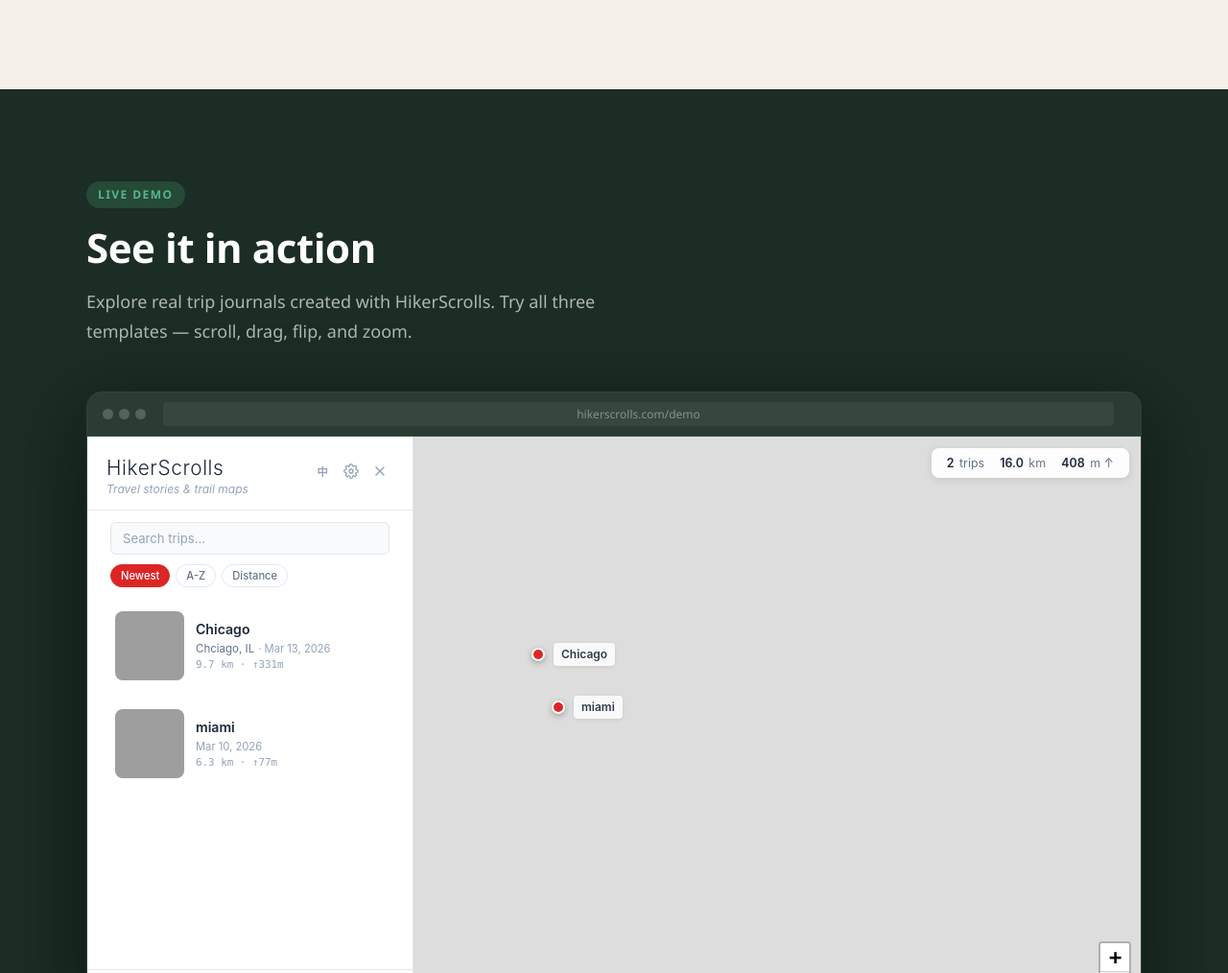
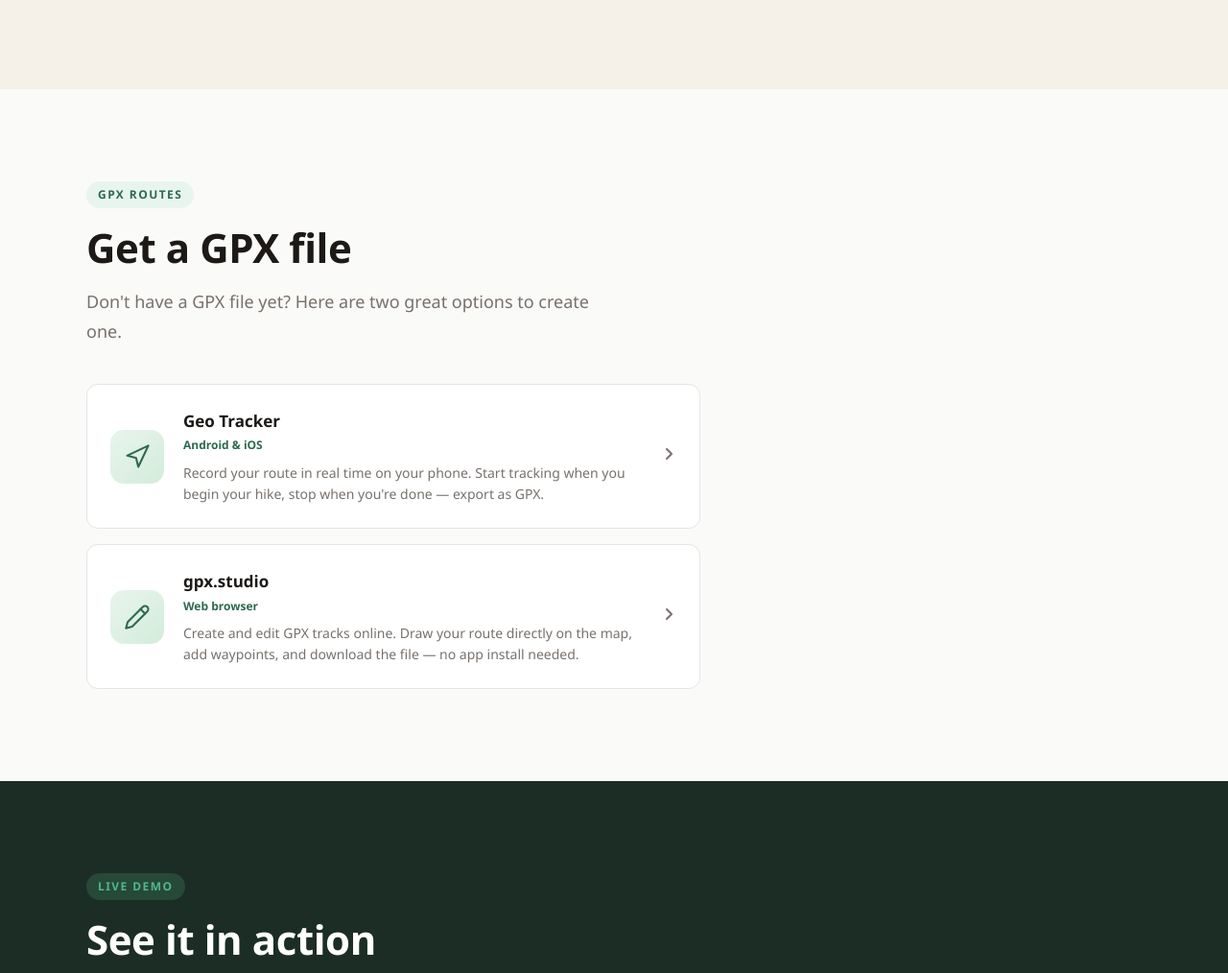
Before and after one commit to HikerScrolls/hikerscrolls-app, a plain HTML site: page index.html in a window 1280 px wide. Shown: the part 3132-4146 px from the top of the page at 96% size. Drawn offline with nearby package versions, Linux system fonts and the light colour scheme.

Commit message:
Add GPX section with Geo Tracker and gpx.studio links

```diff
--- a/index.html
+++ b/index.html
@@ -330,6 +330,52 @@
   </div>
 </section>
 
+<!-- ── GPX ──────────────────────────────────────────────────── -->
+<section class="section" id="gpx">
+  <div class="section-inner">
+    <span class="section-label">GPX Routes</span>
+    <h2 class="section-title">Get a GPX file</h2>
+    <p class="section-sub">Don't have a GPX file yet? Here are two great options to create one.</p>
+
+    <div class="gpx-grid">
+
+      <a class="gpx-card" href="https://play.google.com/store/apps/details?id=com.ilyabogdanovich.geotracker" target="_blank" rel="noopener">
+        <div class="gpx-icon">
+          <svg width="28" height="28" viewBox="0 0 24 24" fill="none" stroke="var(--brand)" stroke-width="1.8" stroke-linecap="round" stroke-linejoin="round">
+            <polygon points="3 11 22 2 13 21 11 13 3 11"/>
+          </svg>
+        </div>
+        <div class="gpx-info">
+          <div class="gpx-name">Geo Tracker</div>
+          <div class="gpx-platform">Android &amp; iOS</div>
+          <p class="gpx-desc">Record your route in real time on your phone. Start tracking when you begin your hike, stop when you're done — export as GPX.</p>
+        </div>
+        <div class="gpx-arrow">
+          <svg width="16" height="16" viewBox="0 0 16 16" fill="none" stroke="currentColor" stroke-width="2" stroke-linecap="round" stroke-linejoin="round"><path d="M6 3l5 5-5 5"/></svg>
+        </div>
+      </a>
+
+      <a class="gpx-card" href="https://gpx.studio" target="_blank" rel="noopener">
+        <div class="gpx-icon">
+          <svg width="28" height="28" viewBox="0 0 24 24" fill="none" stroke="var(--brand)" stroke-width="1.8" stroke-linecap="round" stroke-linejoin="round">
+            <path d="M17 3a2.83 2.83 0 1 1 4 4L7.5 20.5 2 22l1.5-5.5Z"/>
+            <path d="m15 5 4 4"/>
+          </svg>
+        </div>
+        <div class="gpx-info">
+          <div class="gpx-name">gpx.studio</div>
+          <div class="gpx-platform">Web browser</div>
+          <p class="gpx-desc">Create and edit GPX tracks online. Draw your route directly on the map, add waypoints, and download the file — no app install needed.</p>
+        </div>
+        <div class="gpx-arrow">
+          <svg width="16" height="16" viewBox="0 0 16 16" fill="none" stroke="currentColor" stroke-width="2" stroke-linecap="round" stroke-linejoin="round"><path d="M6 3l5 5-5 5"/></svg>
+        </div>
+      </a>
+
+    </div>
+  </div>
+</section>
+
 <!-- ── DEMO ──────────────────────────────────────────────────── -->
 <section class="demo-section" id="demo">
   <div class="section-inner">
--- a/style-landing.css
+++ b/style-landing.css
@@ -475,6 +475,64 @@ a { color: inherit; text-decoration: none; }
   line-height: 1.65;
 }
 
+/* ── GPX SECTION ─────────────────────────────────────────── */
+.gpx-grid {
+  display: flex;
+  flex-direction: column;
+  gap: 16px;
+  margin-top: 40px;
+  max-width: 640px;
+}
+.gpx-card {
+  display: flex;
+  align-items: center;
+  gap: 20px;
+  background: var(--bg-card);
+  border: 1px solid var(--border);
+  border-radius: var(--radius);
+  padding: 24px;
+  transition: all .25s;
+  text-decoration: none;
+  color: inherit;
+}
+.gpx-card:hover {
+  transform: translateY(-2px);
+  box-shadow: var(--shadow-md);
+  border-color: var(--brand-light);
+}
+.gpx-icon {
+  width: 56px; height: 56px;
+  border-radius: 14px;
+  background: linear-gradient(135deg, #e8f5ee, #d4ecd9);
+  display: flex;
+  align-items: center;
+  justify-content: center;
+  flex-shrink: 0;
+}
+.gpx-info { flex: 1; }
+.gpx-name {
+  font-size: 17px;
+  font-weight: 700;
+  margin-bottom: 2px;
+}
+.gpx-platform {
+  font-size: 12px;
+  color: var(--brand);
+  font-weight: 600;
+  margin-bottom: 8px;
+}
+.gpx-desc {
+  font-size: 14px;
+  color: var(--text-muted);
+  line-height: 1.6;
+}
+.gpx-arrow {
+  color: var(--text-muted);
+  flex-shrink: 0;
+  transition: transform .2s;
+}
+.gpx-card:hover .gpx-arrow { transform: translateX(3px); color: var(--brand); }
+
 /* ── DEMO SECTION ─────────────────────────────────────────── */
 .demo-section { background: #1b2d24; color: #fff; padding: 96px 24px; }
 .demo-section .section-label {
```
